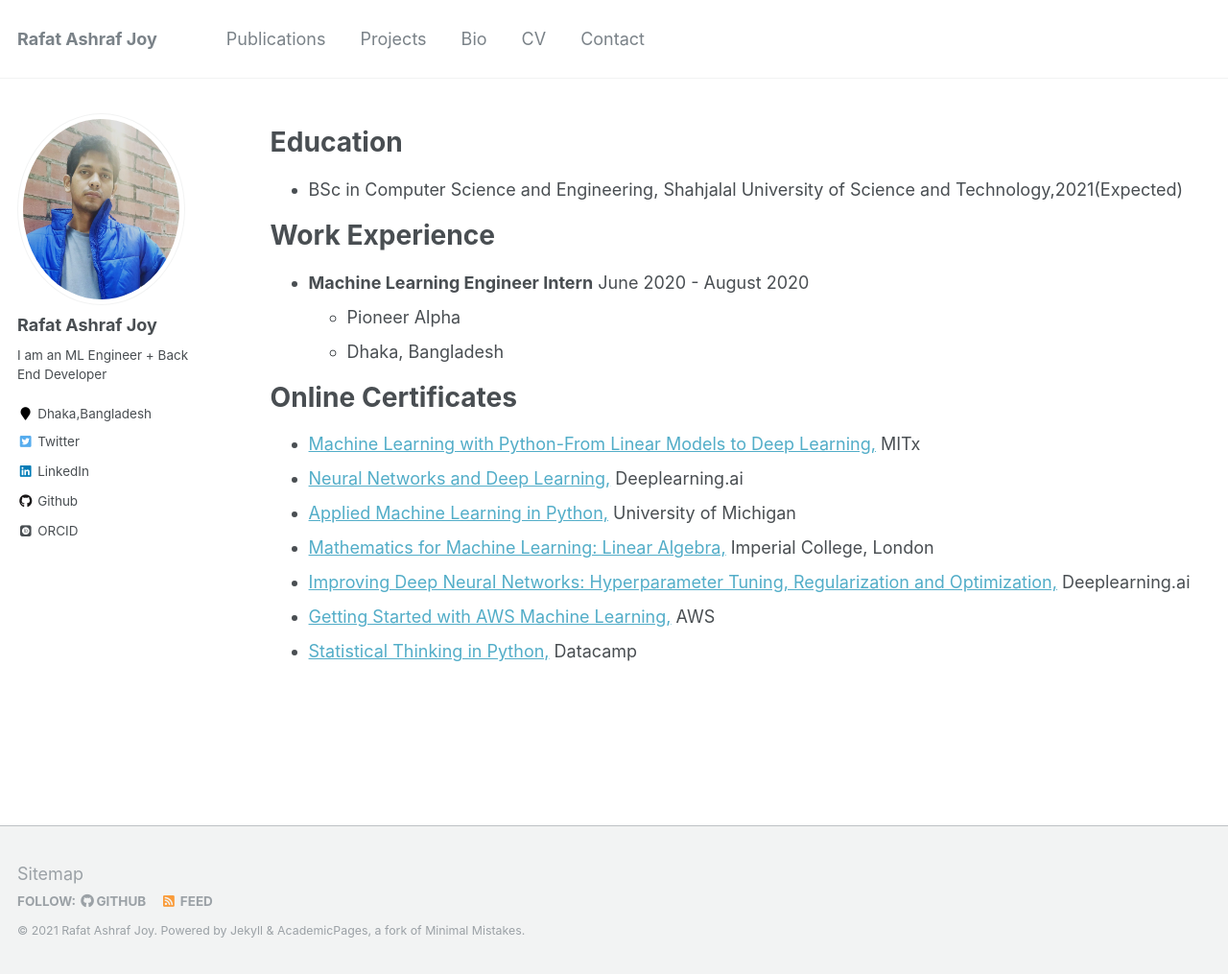
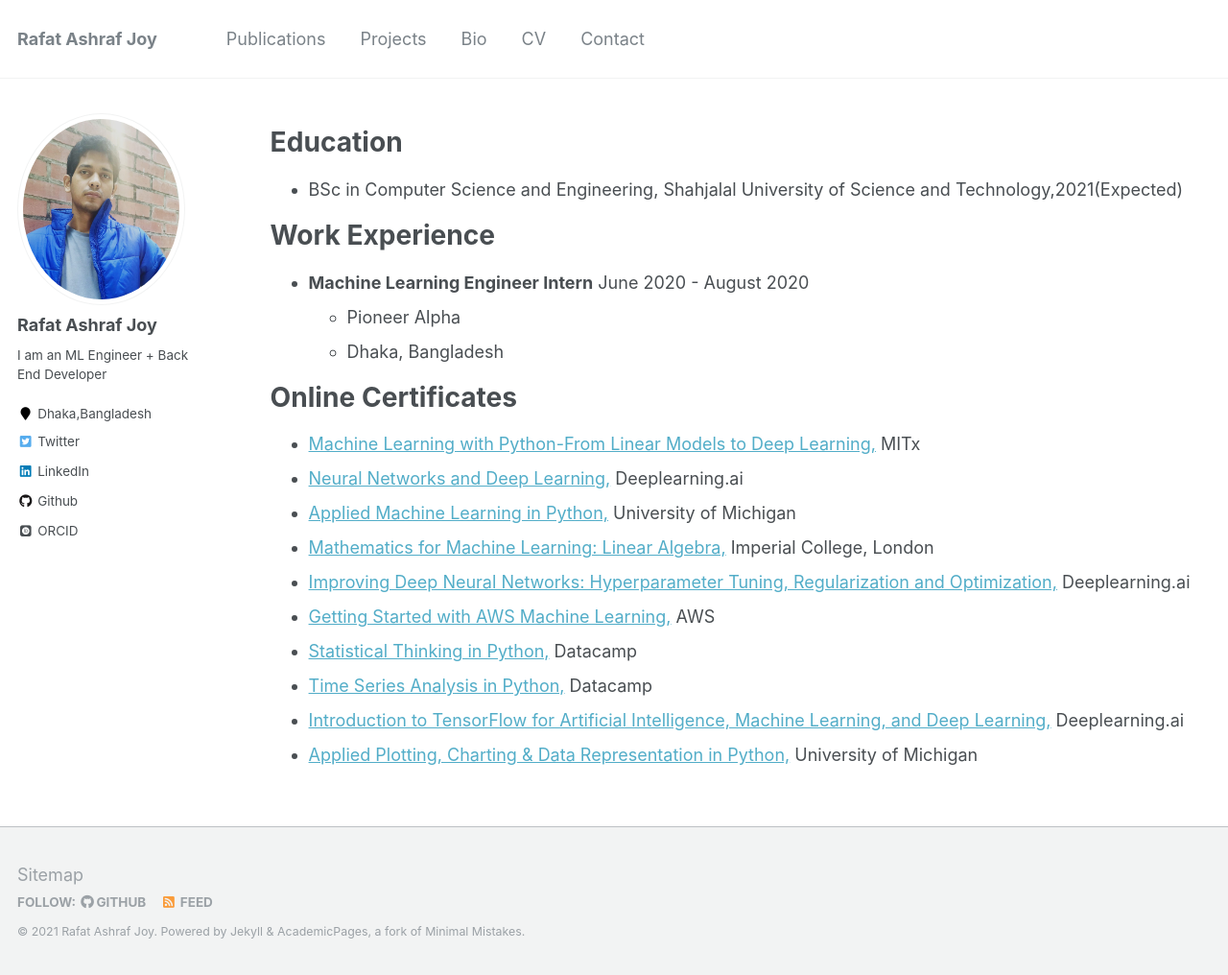
Before and after one commit to rajoy99/academic, a Jekyll site: the page built from _pages/bio.md, in a window 1280 px wide and 1016 px high. Shown: the whole window at 96% size. Built offline with Jekyll 4.4.1, drawn with Linux system fonts in a browser that asks for light colours; some web fonts are replaced.

Commit message:
course added

```diff
--- a/_pages/bio.md
+++ b/_pages/bio.md
@@ -29,3 +29,6 @@ Online Certificates
   * [Improving Deep Neural Networks: Hyperparameter Tuning, Regularization and Optimization,](https://www.coursera.org/account/accomplishments/verify/QXG2NSWRZS4U) Deeplearning.ai
   * [Getting Started with AWS Machine Learning,](https://www.coursera.org/account/accomplishments/certificate/UQYD7UE8PK23) AWS
   * [Statistical Thinking in Python,](https://www.datacamp.com/statement-of-accomplishment/course/f76d94a2c99d88606cb4ac9fbd89143069fe6c45) Datacamp
+  * [Time Series Analysis in Python,](https://www.datacamp.com/statement-of-accomplishment/course/ff1d2668aa6044a68cde108e75cacc694b19b994) Datacamp
+  * [Introduction to TensorFlow for Artificial Intelligence, Machine Learning, and Deep Learning,](https://www.coursera.org/account/accomplishments/verify/635XLEBFURFY) Deeplearning.ai
+  * [Applied Plotting, Charting & Data Representation in Python,](https://www.coursera.org/account/accomplishments/verify/N69XX9L5JGKK) University of Michigan
```
